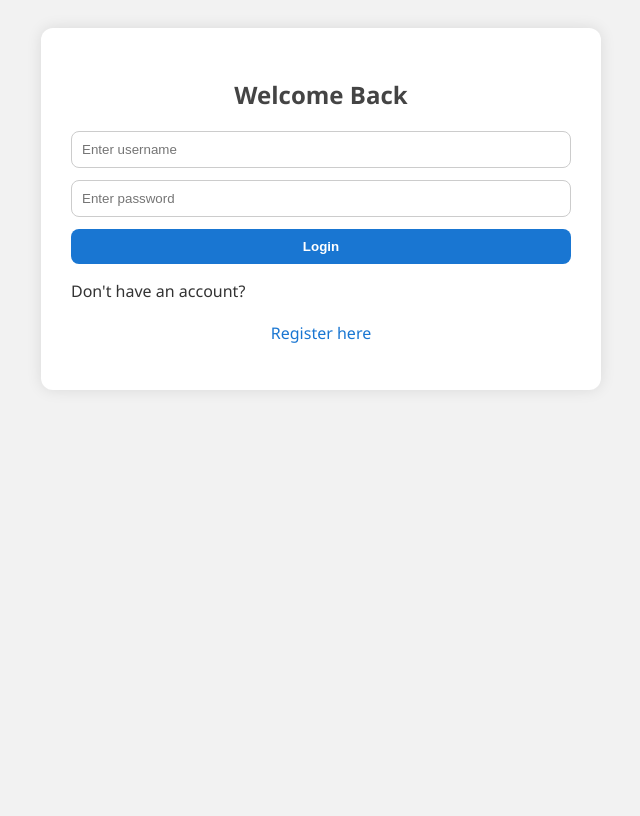
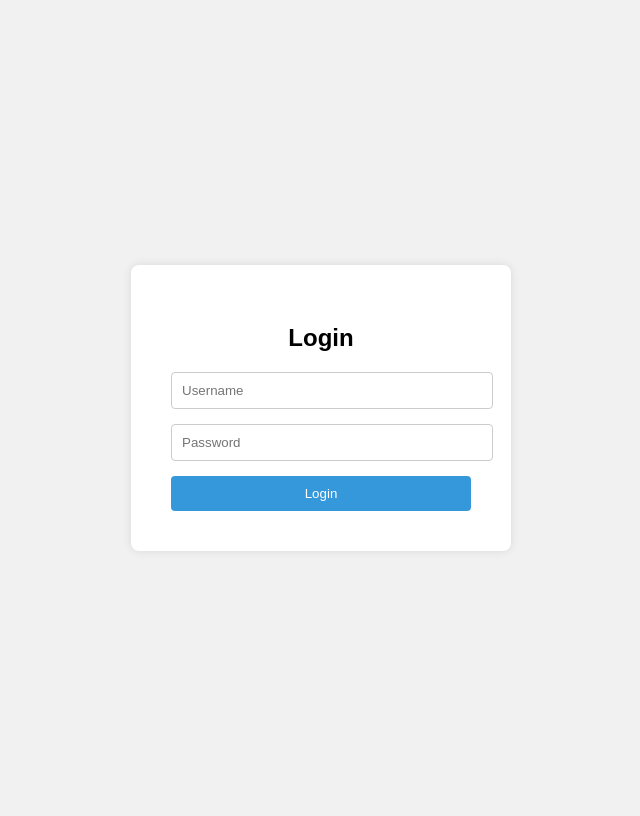
Before and after one commit to smarter-cyber/Bank-app, a Flask app: page / in a window 1280 px wide. Shown: the whole page, without its empty margins (319-959 px from the left). Before the commit the page ends 390 px from the top, so only its background shows below. Run offline with Flask 3, Linux system fonts and the light colour scheme.

Commit message:
Add flash message display to login page

```diff
--- a/templates/login.html
+++ b/templates/login.html
@@ -2,21 +2,82 @@
 <html lang="en">
 <head>
     <meta charset="UTF-8">
-    <title>Login - Simple Bank</title>
-    <link rel="stylesheet" href="{{ url_for('static', filename='style.css') }}">
+    <title>Login | Bank App</title>
+    <style>
+        body {
+            font-family: Arial, sans-serif;
+            background-color: #f1f1f1;
+            display: flex;
+            justify-content: center;
+            align-items: center;
+            height: 100vh;
+        }
+
+        .login-container {
+            background-color: white;
+            padding: 40px;
+            border-radius: 8px;
+            box-shadow: 0 0 10px rgba(0,0,0,0.1);
+            width: 300px;
+        }
+
+        .login-container h2 {
+            text-align: center;
+            margin-bottom: 20px;
+        }
+
+        input[type="text"],
+        input[type="password"] {
+            width: 100%;
+            padding: 10px;
+            margin-bottom: 15px;
+            border-radius: 4px;
+            border: 1px solid #ccc;
+        }
+
+        input[type="submit"] {
+            width: 100%;
+            padding: 10px;
+            background-color: #3498db;
+            border: none;
+            color: white;
+            border-radius: 4px;
+            cursor: pointer;
+        }
+
+        input[type="submit"]:hover {
+            background-color: #2980b9;
+        }
+
+        .flashes {
+            list-style: none;
+            padding: 0;
+            margin-bottom: 15px;
+            color: red;
+            font-weight: bold;
+            text-align: center;
+        }
+    </style>
 </head>
 <body>
-    <div class="container">
-        <h2>Welcome Back</h2>
+    <div class="login-container">
+        <!-- 🔔 Flash Messages -->
+        {% with messages = get_flashed_messages() %}
+          {% if messages %}
+            <ul class="flashes">
+              {% for message in messages %}
+                <li>{{ message }}</li>
+              {% endfor %}
+            </ul>
+          {% endif %}
+        {% endwith %}
+
+        <h2>Login</h2>
         <form method="POST">
-            <input type="text" name="username" placeholder="Enter username" required>
-            <input type="password" name="password" placeholder="Enter password" required>
-            <button type="submit">Login</button>
+            <input type="text" name="username" placeholder="Username" required>
+            <input type="password" name="password" placeholder="Password" required>
+            <input type="submit" value="Login">
         </form>
-        {% if message %}
-            <p class="error">{{ message }}</p>
-        {% endif %}
-        <p>Don't have an account? <a href="/register">Register here</a></p>
     </div>
 </body>
 </html>
```
